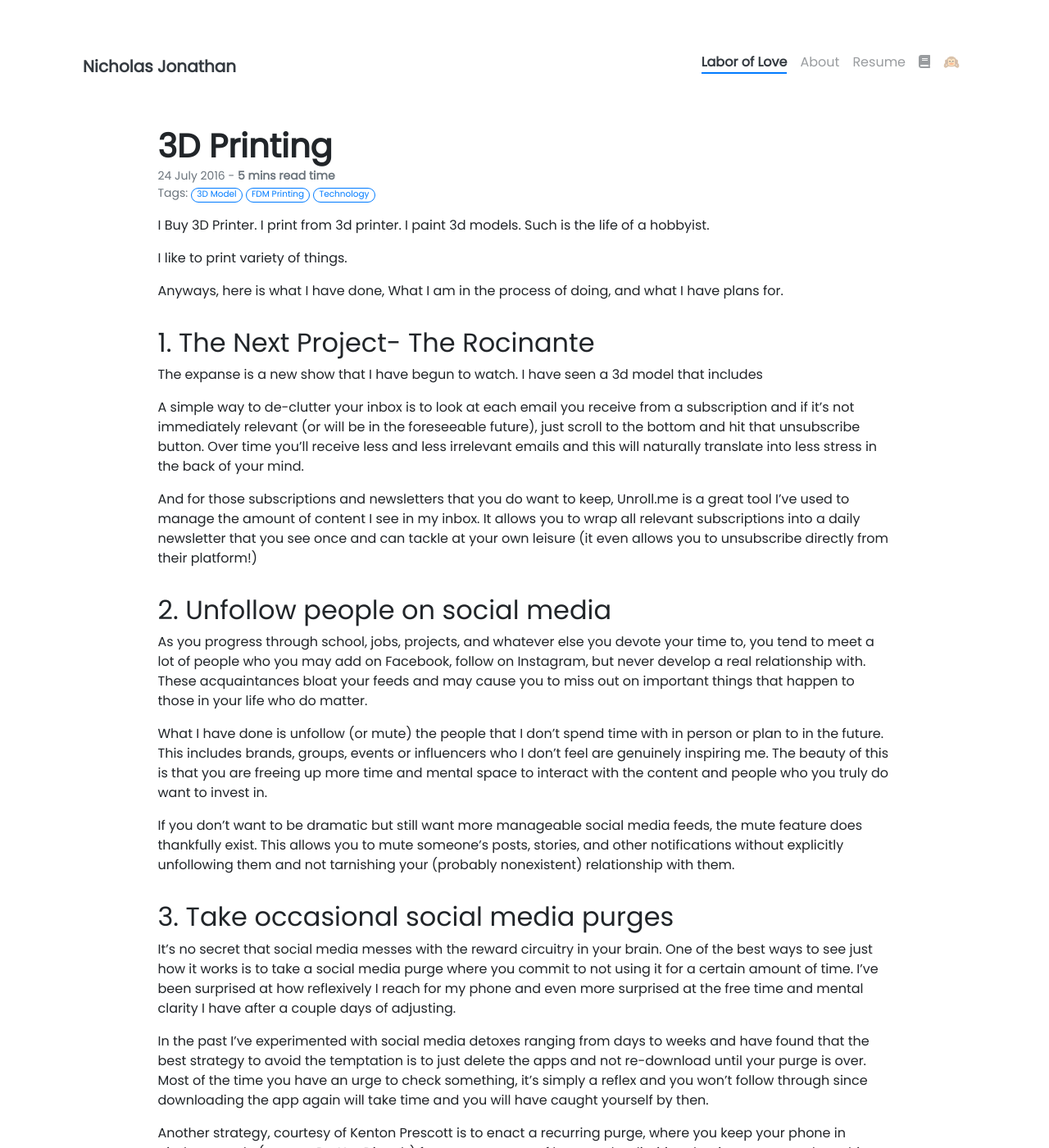
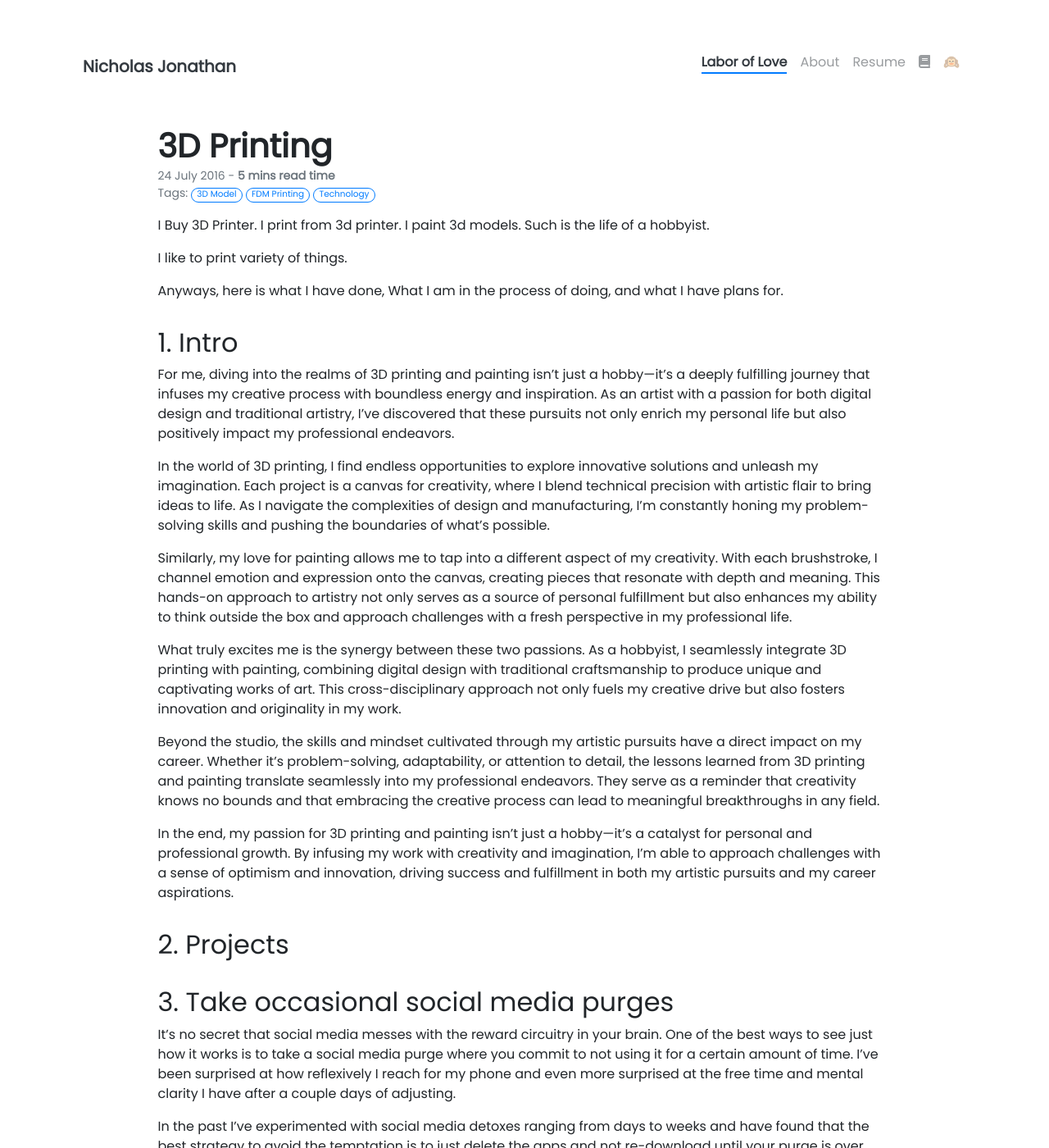
Before and after one commit to Seerow0/-MK-II-Nicholas-J-Website-, a Jekyll site: the page built from _posts/2016-07-24-a-better-hello-worl.md, in a window 1280 px wide and 1400 px high. Shown: the whole window at 82% size. Built offline with Jekyll 4.4.1, drawn with Linux system fonts in a browser that asks for light colours; nearby versions of some CDN libraries; our own code applies the rules of GitHub Pages for plain Markdown files; a script that is not in the unit is left out.

Commit message:
Update 2016-07-24-a-better-hello-worl.md

```diff
--- a/_posts/2016-07-24-a-better-hello-worl.md
+++ b/_posts/2016-07-24-a-better-hello-worl.md
@@ -12,21 +12,23 @@ I like to print variety of things.
 
 Anyways, here is what I have done, What I am in the process of doing, and what I have plans for.
 
-## 1. The Next Project- The Rocinante
+## 1. Intro
 
-The expanse is a new show that I have begun to watch. I have seen a 3d model that includes
+For me, diving into the realms of 3D printing and painting isn't just a hobby—it's a deeply fulfilling journey that infuses my creative process with boundless energy and inspiration. As an artist with a passion for both digital design and traditional artistry, I've discovered that these pursuits not only enrich my personal life but also positively impact my professional endeavors.
 
-A simple way to de-clutter your inbox is to look at each email you receive from a subscription and if it’s not immediately relevant (or will be in the foreseeable future), just scroll to the bottom and hit that unsubscribe button. Over time you’ll receive less and less irrelevant emails and this will naturally translate into less stress in the back of your mind.
+In the world of 3D printing, I find endless opportunities to explore innovative solutions and unleash my imagination. Each project is a canvas for creativity, where I blend technical precision with artistic flair to bring ideas to life. As I navigate the complexities of design and manufacturing, I'm constantly honing my problem-solving skills and pushing the boundaries of what's possible.
 
-And for those subscriptions and newsletters that you do want to keep, Unroll.me is a great tool I’ve used to manage the amount of content I see in my inbox. It allows you to wrap all relevant subscriptions into a daily newsletter that you see once and can tackle at your own leisure (it even allows you to unsubscribe directly from their platform!)
+Similarly, my love for painting allows me to tap into a different aspect of my creativity. With each brushstroke, I channel emotion and expression onto the canvas, creating pieces that resonate with depth and meaning. This hands-on approach to artistry not only serves as a source of personal fulfillment but also enhances my ability to think outside the box and approach challenges with a fresh perspective in my professional life.
 
-## 2. Unfollow people on social media
+What truly excites me is the synergy between these two passions. As a hobbyist, I seamlessly integrate 3D printing with painting, combining digital design with traditional craftsmanship to produce unique and captivating works of art. This cross-disciplinary approach not only fuels my creative drive but also fosters innovation and originality in my work.
 
-As you progress through school, jobs, projects, and whatever else you devote your time to, you tend to meet a lot of people who you may add on Facebook, follow on Instagram, but never develop a real relationship with. These acquaintances bloat your feeds and may cause you to miss out on important things that happen to those in your life who do matter.
+Beyond the studio, the skills and mindset cultivated through my artistic pursuits have a direct impact on my career. Whether it's problem-solving, adaptability, or attention to detail, the lessons learned from 3D printing and painting translate seamlessly into my professional endeavors. They serve as a reminder that creativity knows no bounds and that embracing the creative process can lead to meaningful breakthroughs in any field.
 
-What I have done is unfollow (or mute) the people that I don’t spend time with in person or plan to in the future. This includes brands, groups, events or influencers who I don’t feel are genuinely inspiring me. The beauty of this is that you are freeing up more time and mental space to interact with the content and people who you truly do want to invest in.
+In the end, my passion for 3D printing and painting isn't just a hobby—it's a catalyst for personal and professional growth. By infusing my work with creativity and imagination, I'm able to approach challenges with a sense of optimism and innovation, driving success and fulfillment in both my artistic pursuits and my career aspirations.
 
-If you don’t want to be dramatic but still want more manageable social media feeds, the mute feature does thankfully exist. This allows you to mute someone’s posts, stories, and other notifications without explicitly unfollowing them and not tarnishing your (probably nonexistent) relationship with them.
+## 2. Projects
+
+
 
 ## 3. Take occasional social media purges
 
```
